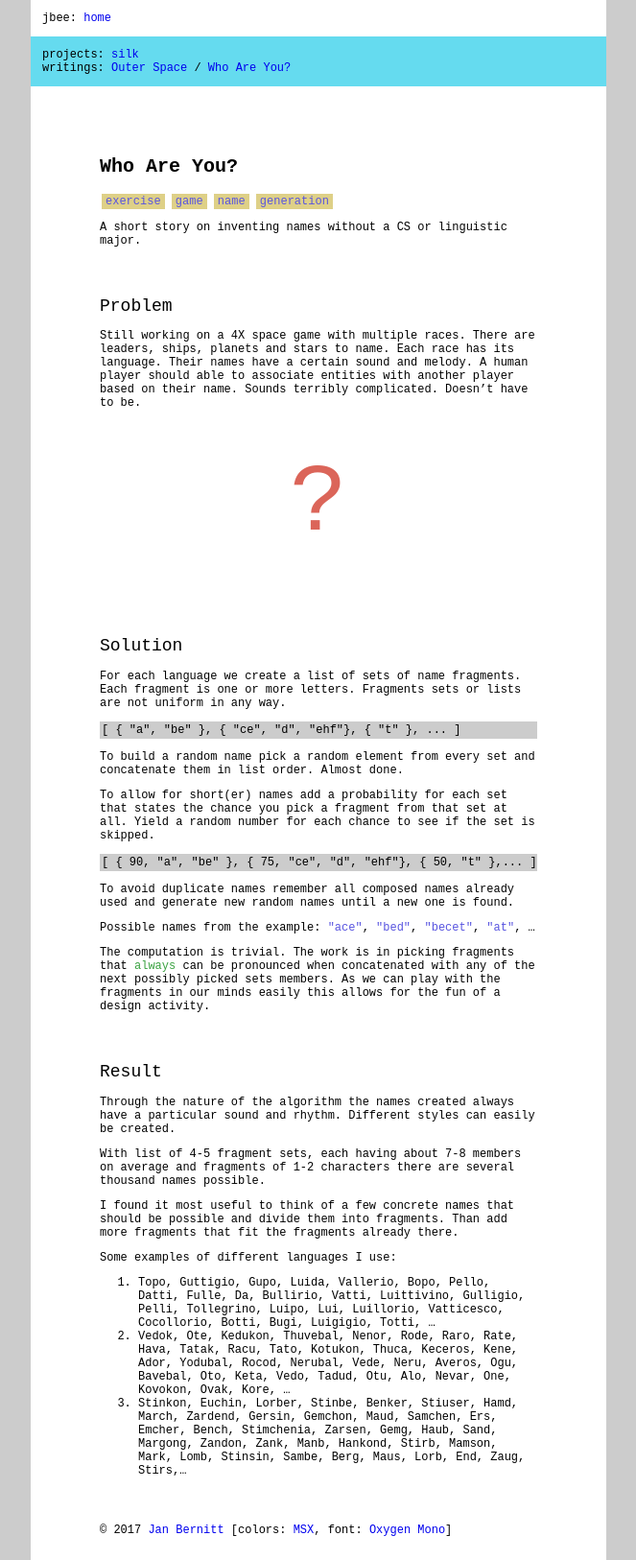
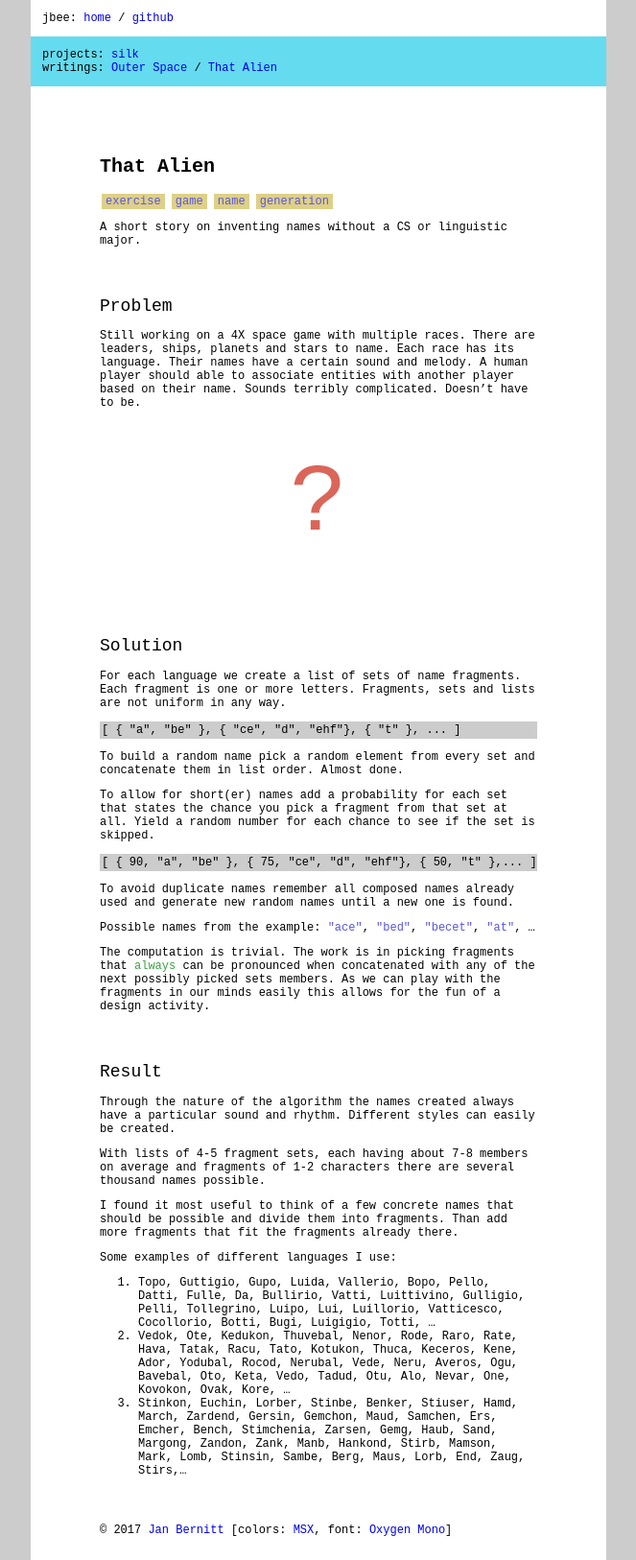
Before and after one commit to jbee/jbee.github.io, a Jekyll site: the page built from names.md, in a window 1280 px wide. Shown: the whole page at 96% size, without its empty margins (308-971 px from the left). Built offline with Jekyll 4.4.1, drawn with Linux system fonts in a browser that asks for light colours; some web fonts are replaced.

Commit message:
scripted menu, categories

````diff
--- a/_layouts/default.html
+++ b/_layouts/default.html
@@ -66,15 +66,23 @@ h1 + ul li {
 <body>
 	<header>
 		<nav>
-		jbee: <a href="/">home</a>
+		jbee:
+		<a href="/">home</a> /
+		<a href="https://github.com/jbee">github</a>
 		</nav>
 		<nav>
 		projects:
 		<a href="/silk/">silk</a>
 		<br/>
 		writings:
-		<a href="game.html">Outer Space</a> /
-		<a href="names.html">Who Are You?</a>
+	{% for page in site.pages %}
+	{% if page.categories contains 'writing' %}
+	{% unless forloop.first %}
+	/
+	{% endunless %}
+	 <a href="{{ page.url }}">{{ page.title }}</a>
+	{% endif %}
+	{% endfor %}
 		</nav>
 	</header>
 	<section>{{ content }}</section>
--- a/names.md
+++ b/names.md
@@ -1,9 +1,10 @@
 ---
 layout: default
-title: "Who Are You?"
+title: "That Alien"
+categories: [writing, spacecrafts]
 ---
 
-# Who Are You?
+# That Alien
 
 * exercise
 * game
@@ -28,7 +29,7 @@ Sounds terribly complicated. Doesn't have to be.
 ## Solution
 For each language we create a list of sets of name fragments.
 Each fragment is one or more letters.
-Fragments sets or lists are not uniform in any way.
+Fragments, sets and lists are not uniform in any way.
 
 ```
 [ { "a", "be" }, { "ce", "d", "ehf"}, { "t" }, ... ]
@@ -66,7 +67,7 @@ Through the nature of the algorithm the names created
 always have a particular sound and rhythm.
 Different styles can easily be created.
 
-With list of 4-5 fragment sets, each having about 7-8
+With lists of 4-5 fragment sets, each having about 7-8
 members on average and fragments of 1-2 characters
 there are several thousand names possible.
 
````
Also changed, not shown: game.md (+1 -0 lines).
